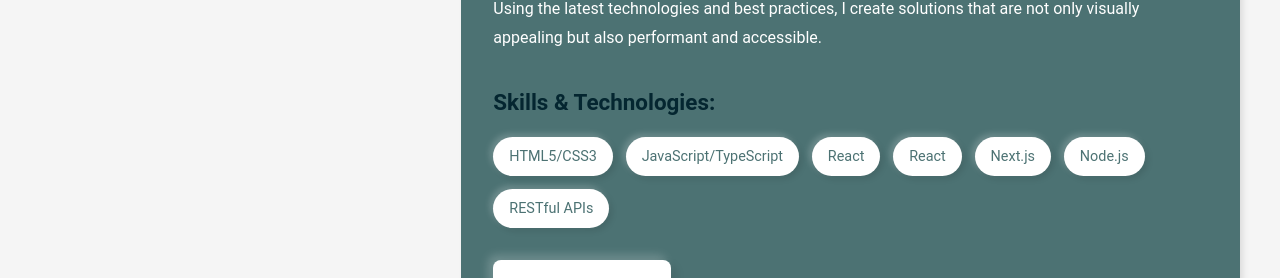
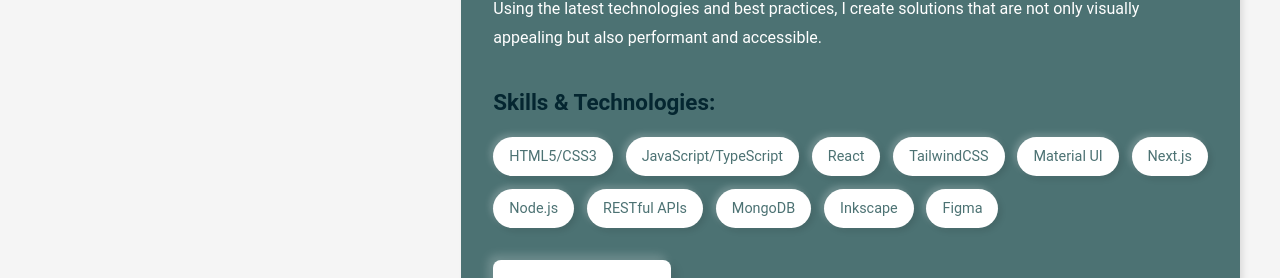
Before and after one commit to billahdotdev/billah, a React (Vite) app: page / in a window 1280 px wide. Shown: the part 2240-2518 px from the top of the page. Built offline with nearby package versions, Linux system fonts and the light colour scheme.

Commit message:
Update skills and Technologies

```diff
--- a/src/components/ServicesSection.jsx
+++ b/src/components/ServicesSection.jsx
@@ -12,7 +12,7 @@ const ServicesSection = () => {
       icon: "💻",
       description:
         "I build responsive, modern websites and web applications that work flawlessly across all devices. Using the latest technologies and best practices, I create solutions that are not only visually appealing but also performant and accessible.",
-      skills: ["HTML5/CSS3", "JavaScript/TypeScript", "React", "React", "Next.js", "Node.js", "RESTful APIs"],
+      skills: ["HTML5/CSS3", "JavaScript/TypeScript", "React", "TailwindCSS", "Material UI", "Next.js", "Node.js", "RESTful APIs", "MongoDB", "Inkscape", "Figma"],
       image:
         "https://images.unsplash.com/photo-1498050108023-c5249f4df085?ixlib=rb-4.0.3&ixid=M3wxMjA3fDB8MHxwaG90by1wYWdlfHx8fGVufDB8fHx8fA%3D%3D&auto=format&fit=crop&w=1172&q=80",
     },
```
